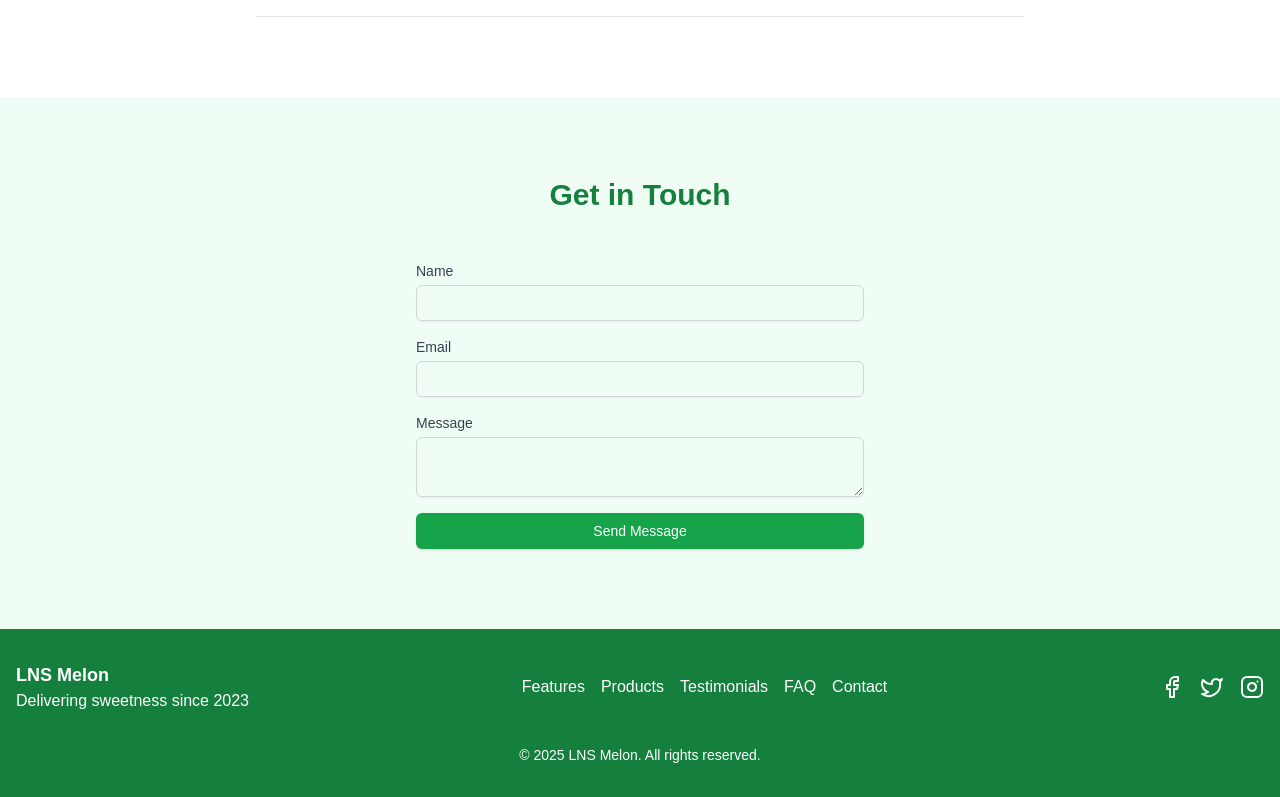
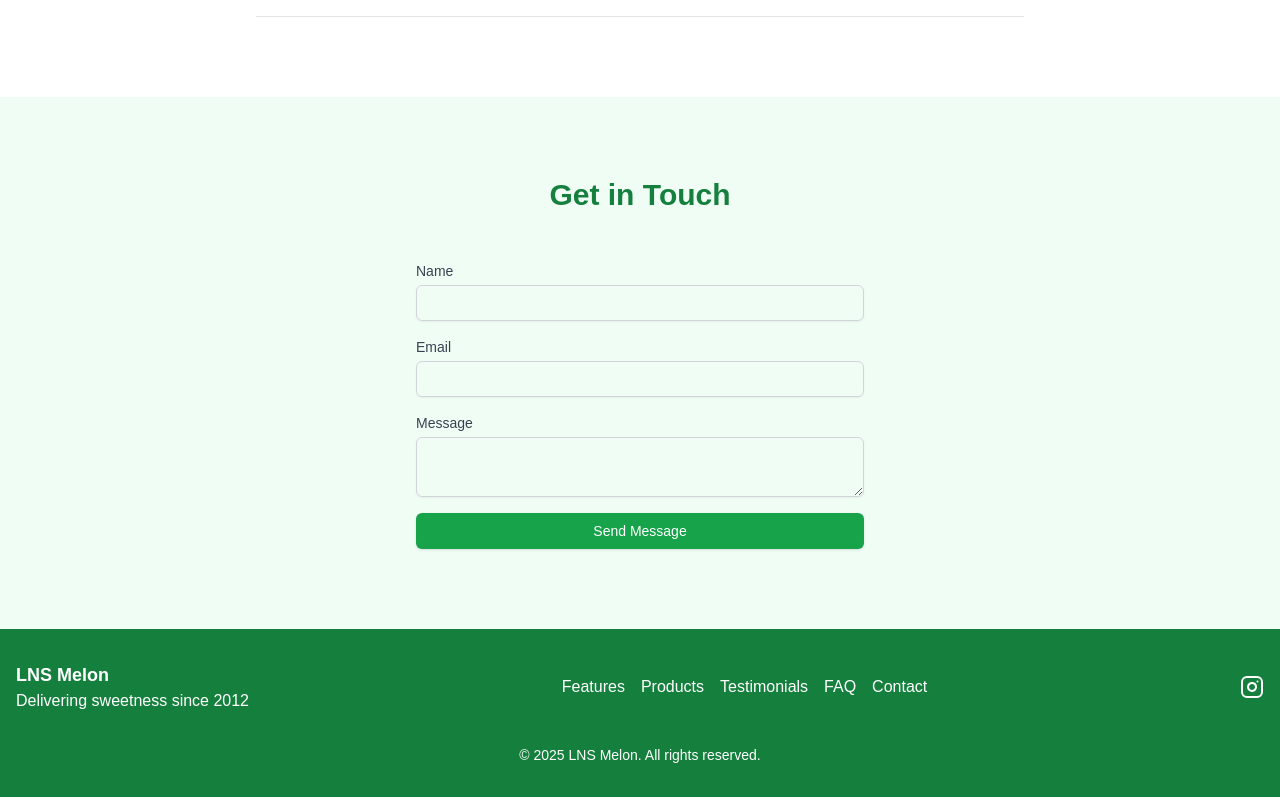
Before and after one commit to farhannaza/LNS-Melon-Enterprise, a Next.js app: page / in a window 1280 px wide. Shown: the part 2837-3634 px from the top of the page. Built offline with nearby package versions, Linux system fonts and the light colour scheme.

Commit message:
Update Footer.tsx

```diff
--- a/app/components/Footer.tsx
+++ b/app/components/Footer.tsx
@@ -8,7 +8,7 @@ export default function Footer() {
         <div className="flex flex-col md:flex-row justify-between items-center">
           <div className="mb-4 md:mb-0">
             <h3 className="text-lg font-semibold">LNS Melon</h3>
-            <p>Delivering sweetness since 2023</p>
+            <p>Delivering sweetness since 2012</p>
           </div>
           <nav className="mb-4 md:mb-0">
             <ul className="flex flex-wrap justify-center md:justify-end space-x-4">
@@ -20,9 +20,9 @@ export default function Footer() {
             </ul>
           </nav>
           <div className="flex space-x-4">
-            <a href="#" className="hover:text-green-200"><Facebook /></a>
-            <a href="#" className="hover:text-green-200"><Twitter /></a>
-            <a href="#" className="hover:text-green-200"><Instagram /></a>
+            {/* <a href="#" className="hover:text-green-200"><Facebook /></a> */}
+            {/* <a href="#" className="hover:text-green-200"><Twitter /></a> */}
+            <a href="https://www.instagram.com/lnsmelon666?igsh=YWE4dmdpbWkxczJr&utm_source=qr" className="hover:text-green-200"><Instagram /></a>
           </div>
         </div>
         <div className="mt-8 text-center text-sm">
```
